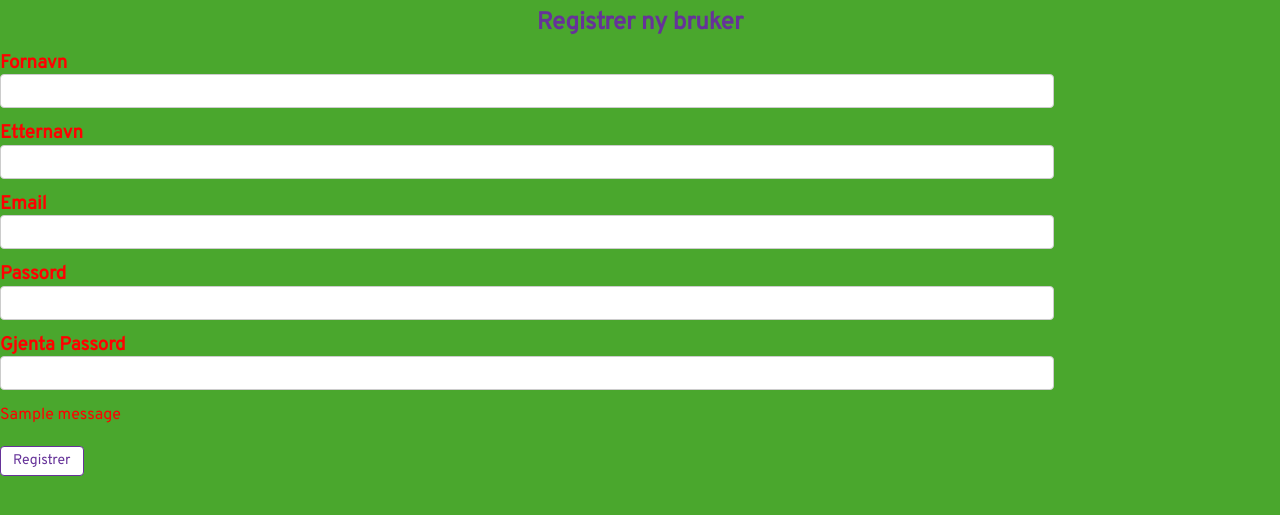
After one commit to fredrikwaaler/OCR---SysDev2019, a Flask app: page /sign_up in a window 1280 px wide. The commit adds this page. Shown: the top 515 px of the page. Run offline with Flask 2, Linux system fonts and the light colour scheme; one stand-in notice (Sample message) is shown.

Commit message:
Added checks for sign up form with flashes for invalid input

```diff
--- a/Flask/app.py
+++ b/Flask/app.py
@@ -1,5 +1,5 @@
 
-import os, datetime, json
+import os, datetime, json, re
 from flask import Flask, render_template, flash, request, redirect, url_for, session, g
 from flask_wtf import FlaskForm
 from forms import *
@@ -96,6 +96,59 @@ def logg_inn():
         return 'POST'
 
     return render_template('logg_inn.html', title="Logg inn", form=form)
+
+
+@app.route('/sign_up', methods=['GET', 'POST'])
+def sign_up():
+    # TODO - Make restrictions for input (i.e. email must be an email)
+    form = SignUpForm()
+    if request.method == 'POST':
+        if not is_filled_out(form):
+            flash("Alle felter må fylles ut")
+        if not is_valid_email(form.email.data):
+            flash("E-post er ikke en gyldig addresse")
+        if not is_valid_password(form.password.data):
+            flash("Passord er ugyldig (Minst 8 karakterer)")
+        if not form.password.data == form.repeat_password.data:
+            flash("Passord må være likt")
+    return render_template('sign_up.html', title="Sign up", form=form)
+
+
+def is_filled_out(form):
+    """
+    Checks if a form is completely filled out.
+    :param form: The form to be checked
+    :return: True if form is filled out, False if something is missing
+    """
+    for entry in form:
+        if entry.data == '':
+            if not entry.name == 'csrf_token':
+                return False
+    return True
+
+
+def is_valid_email(email):
+    """
+    Checks if an email string is a valid email.
+    :param email: The email to be checked
+    :return: True if email is valid, False if email is invalid.
+    """
+    if re.match('^[_a-z0-9-]+(\.[_a-z0-9-]+)*@[a-z0-9-]+(\.[a-z0-9-]+)*(\.[a-z]{2,4})$', email):
+        return True
+    else:
+        return False
+
+
+def is_valid_password(password):
+    """
+    Checks if password is a valid password
+    :param password: The password to be checked
+    :return: True if password is valid, False if password is invalid.
+    """
+    if re.match('[A-Za-z0-9@#$%^&+=]{8,}', password):
+        return True
+    else:
+        return False
 
 
 @app.route('/glemt_passord', methods=['GET', 'POST'])
--- a/Flask/forms.py
+++ b/Flask/forms.py
@@ -49,15 +49,18 @@ class SalgForm(FlaskForm):
     rabatt = StringField('Rabatt')
     mva = StringField('Mva')
 
+
 class ProfilForm(FlaskForm):
     new_name = StringField('Name')
     new_email = StringField('Email')
     new_password = PasswordField('Nytt Passord')
     repeat_password = PasswordField('Gjenta Passord')
 
+
 class FikenModalForm(FlaskForm):
     email = StringField('Email')
     password = PasswordField('Passord')
+
 
 class CustomerForm(FlaskForm):
     navn = StringField('Navn')
@@ -72,3 +75,11 @@ class CustomerForm(FlaskForm):
     adresse2 = StringField('Adresse 2')
     postnummer = StringField('Postnummer')
     poststed = StringField('Poststed')
+
+
+class SignUpForm(FlaskForm):
+    first_name = StringField('First name')
+    last_name = StringField('Last name')
+    email = StringField('Email')
+    password = PasswordField('Password')
+    repeat_password = PasswordField('Password')
--- /dev/null
+++ b/Flask/static/flash.css
@@ -0,0 +1,14 @@
+.flash {
+    padding: 0;
+    display: block;
+}
+.message {
+    margin: 5px auto;
+    display: block;
+    list-style: None;
+    padding: 5px 2px;
+    border: 1px red solid;
+    border-radius: 4px;
+    background-color: rgba(244, 119, 119, 0.5);
+    width: 95%;
+}
--- a/Flask/templates/layout_pre.html
+++ b/Flask/templates/layout_pre.html
@@ -12,6 +12,8 @@
         <link rel="stylesheet" type="text/css" href="{{ url_for('static', filename='normalize.css') }}">
         <link href="https://fonts.googleapis.com/css?family=Overpass" rel="stylesheet">
         <link rel="stylesheet" type="text/css" href="{{ url_for('static', filename='main.css') }}" />
+        <link rel="stylesheet" type="text/css" href="{{ url_for('static', filename='flash.css') }}" }}>
+        <meta name="viewport" content="width=device-width">
     </head>
     <body>
         <div class = container>
--- a/Flask/templates/logg_inn.html
+++ b/Flask/templates/logg_inn.html
@@ -6,7 +6,7 @@
     {{ form.email }}
     <h3>Passord</h3>
     {{ form.password }}
-    <input type="submit" classs="logg_inn" id="logg_inn" Value="Logg inn">
+    <input type="submit" class="logg_inn" id="logg_inn" Value="Logg inn">
     <a href="/glemt_passord">Glemt passord?</a>
 </form>
 {% endblock container %}
--- /dev/null
+++ b/Flask/templates/sign_up.html
@@ -0,0 +1,28 @@
+{% extends 'layout_pre.html' %}
+{% block container %}
+<h2>Registrer ny bruker</h2>
+<form method="POST" id="sign_up_form" action="{{ url_for('sign_up') }}">
+    <h3>Fornavn</h3>
+    {{ form.first_name }}
+    <h3>Etternavn</h3>
+    {{ form.last_name }}
+    <h3>Email</h3>
+    {{ form.email }}
+    <h3>Passord</h3>
+    {{ form.password }}
+    <h3>Gjenta Passord</h3>
+    {{ form.repeat_password }}
+    <!-- Flash messages -->
+    {% with messages = get_flashed_messages(with_categories=true) %}
+      {% if messages %}
+        <ul class=flash>
+        {% for category, message in messages %}
+          <li class="{{ category }}">{{ message }}</li>
+        {% endfor %}
+        </ul>
+      {% endif %}
+    {% endwith %}
+    <!-- End of Flash -->
+    <input type="submit" class="boxedButton" id="sign_up_button" Value="Registrer">
+</form>
+{% endblock container %}
```
